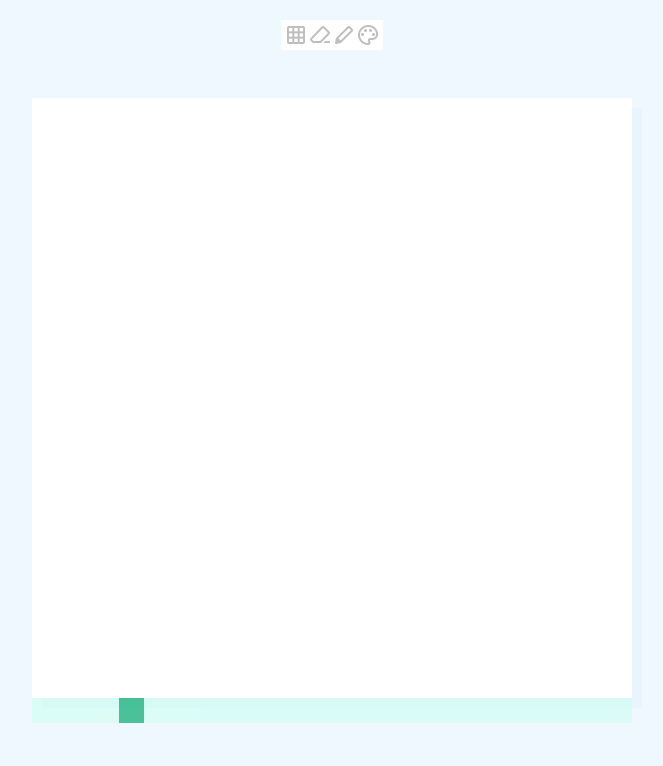
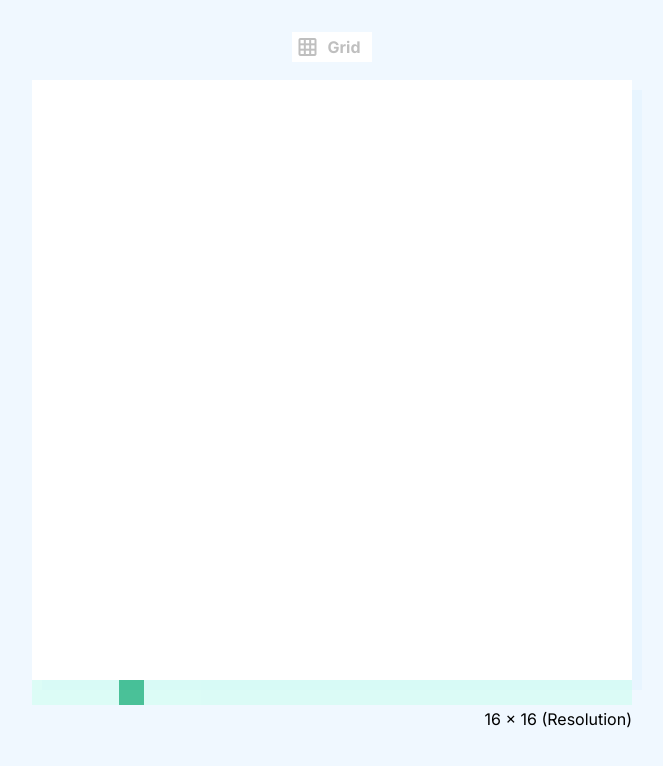
Before and after one commit to SJPersonalProjects/the-odin-project-etch-a-sketch, a plain HTML site: page index.html in a window 1280 px wide. Shown: the whole page, without its empty margins (308-971 px from the left). Drawn offline with nearby package versions, Linux system fonts and the light colour scheme.

Commit message:
Add visibility to resolution numbers and text best grid

```diff
--- a/index.html
+++ b/index.html
@@ -12,9 +12,7 @@
 <body>
     <div class="container top">
         <span id="grid-toggle" class="material-symbols-outlined">grid_on</span>
-        <span class="material-symbols-outlined">ink_eraser</span>
-        <span class="material-symbols-outlined">stylus</span>
-        <span class="material-symbols-outlined">palette</span>
+        <p>Grid</p>
     </div>
     <div id="sketch-area" class="container"></div>
 
--- a/scripts/script.js
+++ b/scripts/script.js
@@ -73,6 +73,7 @@ SLIDER.oninput = function () {
     removeGridCells();
     createGridCells();
 }
+SLIDER_VALUE.textContent = `${SLIDER.value} x ${SLIDER.value} (Resolution)`;
 
 GRID_TOGGLE.addEventListener("click", toggleGrid); //Toggles the grid on click event.
 
--- a/styles/styles.css
+++ b/styles/styles.css
@@ -1,3 +1,7 @@
+/* Inter font family. */
+@import url('https://fonts.googleapis.com/css2?family=Inter:ital,opsz,wght@0,14..32,100..900;1,14..32,100..900&display=swap');
+
+
 /* Resetting the defaults of the browser. */
 * {
     margin: 0;
@@ -17,6 +21,7 @@
 
 body {
     background-color: var(--primary-color-background);
+    font-family: "inter";
 }
 
 .container {
@@ -27,7 +32,7 @@ body {
 .top {
     display: flex;
     padding: 3px;
-    margin-top: 20px;
+    margin-top: 32px;
     margin-bottom: 6px;
     background-color: white;
     color: var(--inactive-color);
@@ -36,11 +41,17 @@ body {
     cursor: pointer;
 }
 
+.top p {
+    font-weight: bolder;
+    padding: 0 8px;
+    margin: auto 0;
+}
+
 #sketch-area {
     display: flex;
     flex-wrap: wrap;
     background-color: white;
-    margin: 48px auto 0 auto;
+    margin: 18px auto 0 auto;
     box-shadow: 10px 10px rgba(0, 170, 255, 0.034);
 }
 
```
